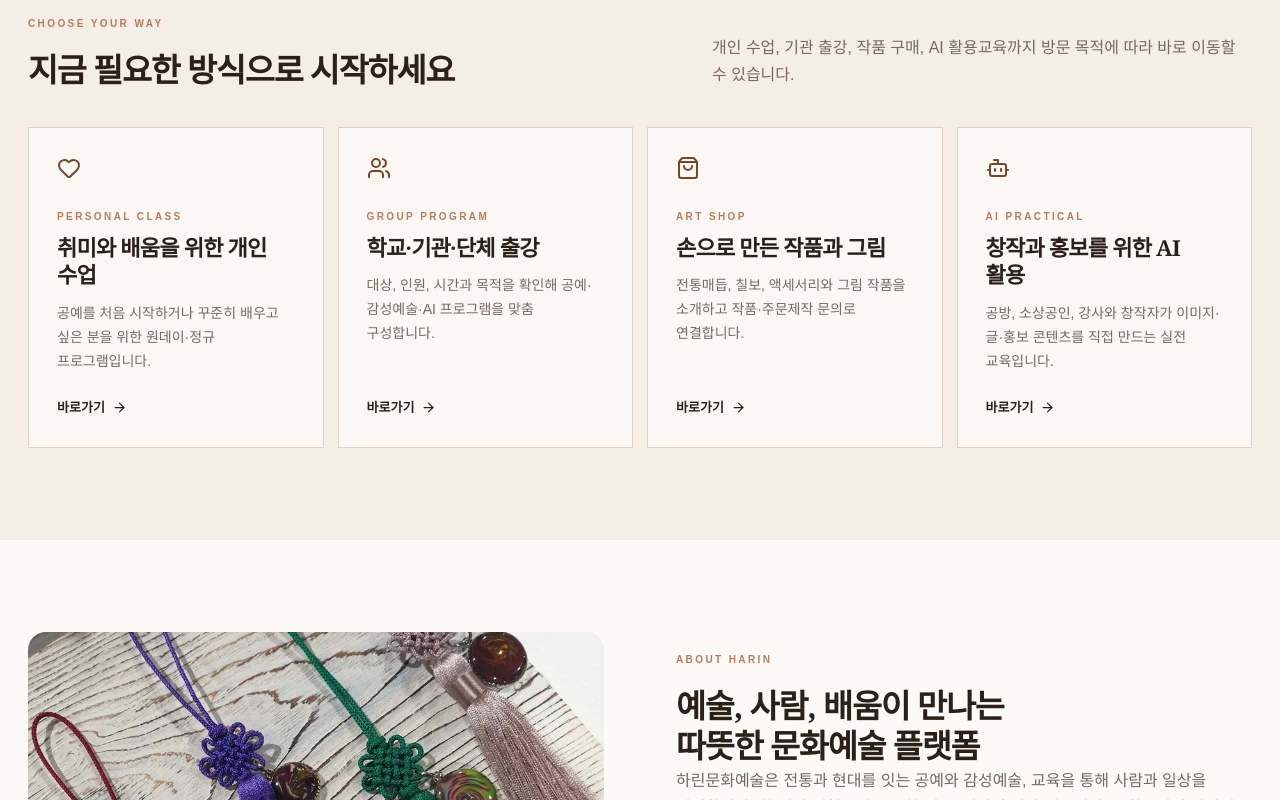
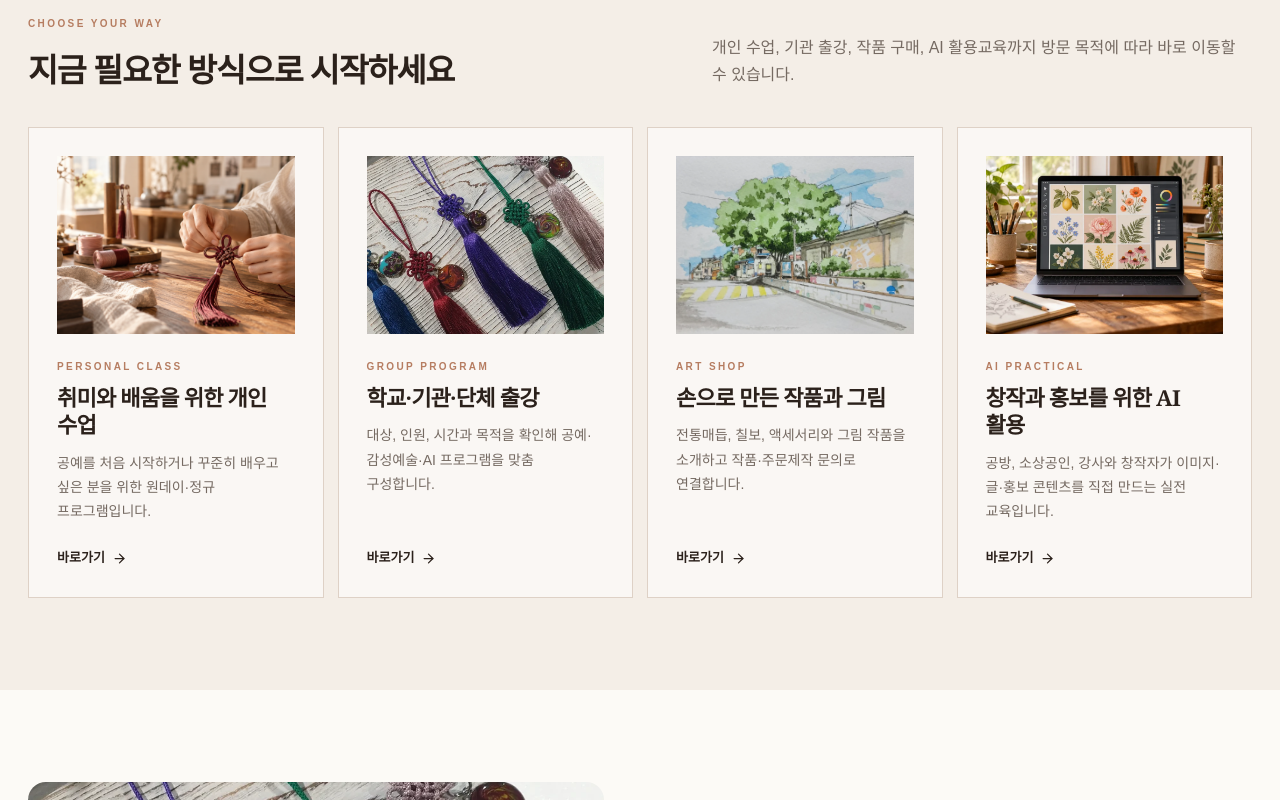
Before and after one commit to harinstudio26/harinart, a Next.js app: page / in a window 1280 px wide. Shown: the part 1400-2200 px from the top of the page. Built offline with nearby package versions, Linux system fonts and the light colour scheme.

Commit message:
Add images above purpose card text on homepage

```diff
--- a/app/page.tsx
+++ b/app/page.tsx
@@ -1,7 +1,7 @@
 import Link from 'next/link';
 import Image from 'next/image';
 import styles from './services.module.css';
-import { ArrowRight, Bot, Heart, Palette, ShoppingBag, Sparkles, Users } from 'lucide-react';
+import { ArrowRight, Bot, Heart, Palette, Sparkles } from 'lucide-react';
 import { products } from './shop/data';
 
 const services = [
@@ -14,10 +14,10 @@ const services = [
 ];
 
 const purposeCards = [
-  {eyebrow:'PERSONAL CLASS',title:'취미와 배움을 위한 개인 수업',desc:'공예를 처음 시작하거나 꾸준히 배우고 싶은 분을 위한 원데이·정규 프로그램입니다.',href:'/craft',Icon:Heart},
-  {eyebrow:'GROUP PROGRAM',title:'학교·기관·단체 출강',desc:'대상, 인원, 시간과 목적을 확인해 공예·감성예술·AI 프로그램을 맞춤 구성합니다.',href:'/group-class',Icon:Users},
-  {eyebrow:'ART SHOP',title:'손으로 만든 작품과 그림',desc:'전통매듭, 칠보, 액세서리와 그림 작품을 소개하고 작품·주문제작 문의로 연결합니다.',href:'/shop',Icon:ShoppingBag},
-  {eyebrow:'AI PRACTICAL',title:'창작과 홍보를 위한 AI 활용',desc:'공방, 소상공인, 강사와 창작자가 이미지·글·홍보 콘텐츠를 직접 만드는 실전 교육입니다.',href:'/ai-class',Icon:Bot},
+  {eyebrow:'PERSONAL CLASS',title:'취미와 배움을 위한 개인 수업',desc:'공예를 처음 시작하거나 꾸준히 배우고 싶은 분을 위한 원데이·정규 프로그램입니다.',href:'/craft',image:'/images/hero.png',alt:'전통매듭을 만드는 손을 담은 개인 수업 소개 이미지'},
+  {eyebrow:'GROUP PROGRAM',title:'학교·기관·단체 출강',desc:'대상, 인원, 시간과 목적을 확인해 공예·감성예술·AI 프로그램을 맞춤 구성합니다.',href:'/group-class',image:'/images/real/knot-03.webp',alt:'기관·단체 공예 프로그램을 소개하는 전통매듭 작품'},
+  {eyebrow:'ART SHOP',title:'손으로 만든 작품과 그림',desc:'전통매듭, 칠보, 액세서리와 그림 작품을 소개하고 작품·주문제작 문의로 연결합니다.',href:'/shop',image:'/images/real/urban-01.webp',alt:'하린문화예술 어반스케치 작품'},
+  {eyebrow:'AI PRACTICAL',title:'창작과 홍보를 위한 AI 활용',desc:'공방, 소상공인, 강사와 창작자가 이미지·글·홍보 콘텐츠를 직접 만드는 실전 교육입니다.',href:'/ai-class',image:'/images/services/ai.webp',alt:'노트북으로 창작하는 AI 활용 교육 소개 이미지'},
 ];
 
 const homePosts = [
@@ -53,7 +53,7 @@ export default function Home(){return <>
 
   <section className="soft section">
     <div className="section-head"><div><p className="eyebrow">CHOOSE YOUR WAY</p><h2>지금 필요한 방식으로 시작하세요</h2></div><p>개인 수업, 기관 출강, 작품 구매, AI 활용교육까지 방문 목적에 따라 바로 이동할 수 있습니다.</p></div>
-    <div className="purpose-grid">{purposeCards.map(({eyebrow,title,desc,href,Icon})=><Link href={href} className="purpose-card" key={title}><Icon size={24}/><p className="eyebrow">{eyebrow}</p><h3>{title}</h3><p>{desc}</p><span>바로가기 <ArrowRight size={15}/></span></Link>)}</div>
+    <div className="purpose-grid">{purposeCards.map(({eyebrow,title,desc,href,image,alt})=><Link href={href} className="purpose-card" key={title}><div className={styles.purposeImage}><Image src={image} alt={alt} fill sizes="(max-width: 760px) calc(100vw - 98px), (max-width: 1100px) calc((100vw - 70px) / 2 - 58px), 240px"/></div><p className="eyebrow">{eyebrow}</p><h3>{title}</h3><p>{desc}</p><span>바로가기 <ArrowRight size={15}/></span></Link>)}</div>
   </section>
 
   <section className="section split">
--- a/app/services.module.css
+++ b/app/services.module.css
@@ -2,3 +2,6 @@
 .image img { object-fit: cover; object-position: center; transition: transform .25s ease; }
 a:hover .image img { transform: scale(1.035); }
 @media (prefers-reduced-motion: reduce) { .image img { transition: none; } }
+
+.purposeImage { position: relative; width: 100%; aspect-ratio: 4 / 3; flex-shrink: 0; overflow: hidden; margin-bottom: 24px; background: var(--surface); }
+.purposeImage img { object-fit: cover; object-position: center; }
```
